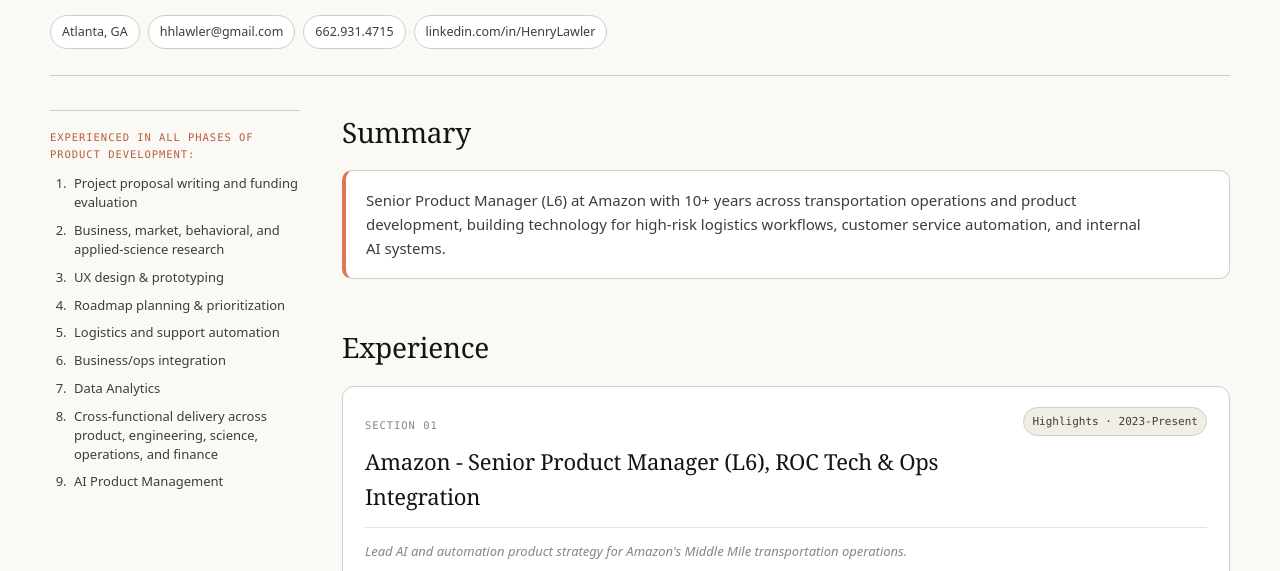
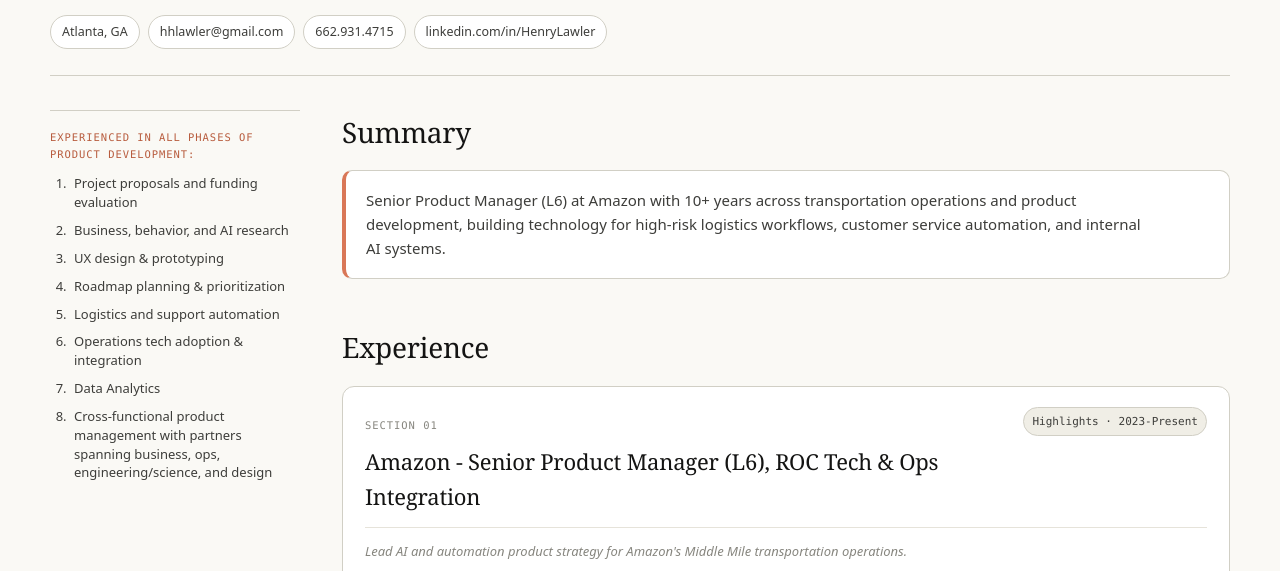
Before and after one commit to henrylawler/henry-lawler-resume, a plain HTML site: page index.html in a window 1280 px wide. Shown: the part 158-729 px from the top of the page. Drawn offline with Linux system fonts and the light colour scheme.

Commit message:
Revise resume skills wording

```diff
--- a/index.html
+++ b/index.html
@@ -330,15 +330,14 @@
     <aside class="capability-rail" aria-label="Product development capabilities">
       <p>Experienced in all phases of product development:</p>
       <ol>
-        <li>Project proposal writing and funding evaluation</li>
-        <li>Business, market, behavioral, and applied-science research</li>
+        <li>Project proposals and funding evaluation</li>
+        <li>Business, behavior, and AI research</li>
         <li>UX design &amp; prototyping</li>
         <li>Roadmap planning &amp; prioritization</li>
         <li>Logistics and support automation</li>
-        <li>Business/ops integration</li>
+        <li>Operations tech adoption &amp; integration</li>
         <li>Data Analytics</li>
-        <li>Cross-functional delivery across product, engineering, science, operations, and finance</li>
-        <li>AI Product Management</li>
+        <li>Cross-functional product management with partners spanning business, ops, engineering/science, and design</li>
       </ol>
     </aside>
         <div class="content">
@@ -450,15 +449,14 @@
     <footer class="skills-footer" aria-label="Skills">
       <div class="section-head"><h2>Skills</h2></div>
       <ul>
-        <li>Project proposal writing and funding evaluation</li>
-        <li>Business, market, behavioral, and applied-science research</li>
+        <li>Project proposals and funding evaluation</li>
+        <li>Business, behavior, and AI research</li>
         <li>UX design &amp; prototyping</li>
         <li>Roadmap planning &amp; prioritization</li>
         <li>Logistics and support automation</li>
-        <li>Business/ops integration</li>
+        <li>Operations tech adoption &amp; integration</li>
         <li>Data Analytics</li>
-        <li>Cross-functional delivery across product, engineering, science, operations, and finance</li>
-        <li>AI Product Management</li>
+        <li>Cross-functional product management with partners spanning business, ops, engineering/science, and design</li>
       </ul>
     </footer>
     </main>
```
